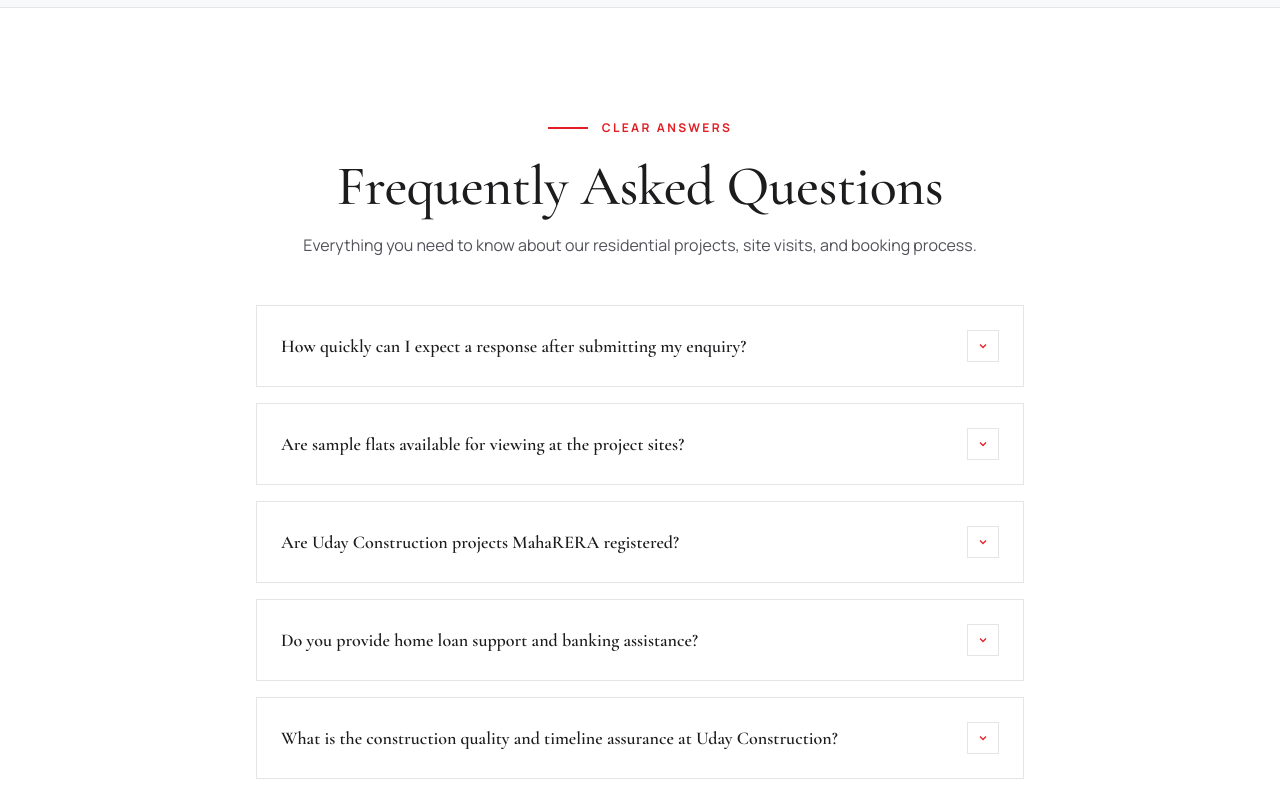
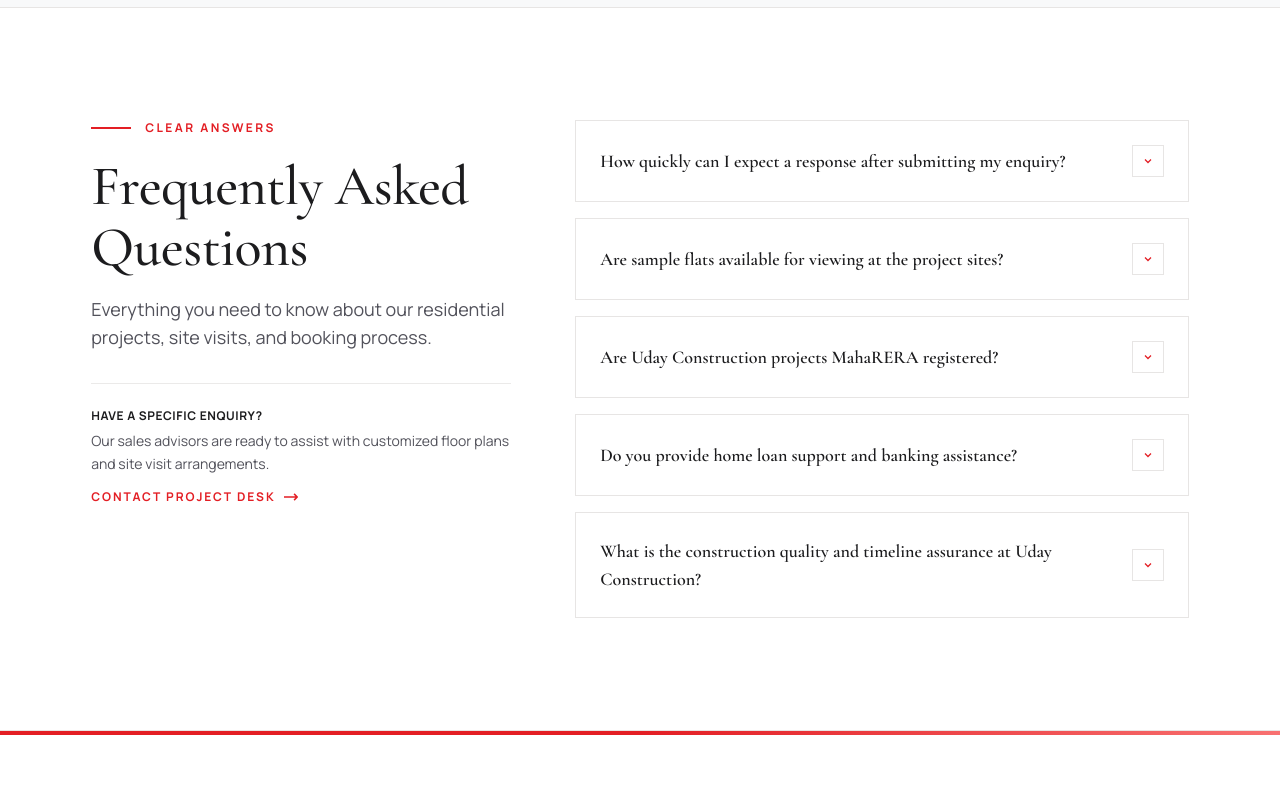
Before and after one commit to maheshmindfull-tech/uday-construction, a React (Vite) app: page / in a window 1280 px wide. Shown: the part 6680-7477 px from the top of the page. Built offline with nearby package versions, Linux system fonts and the light colour scheme.

Commit message:
Align FAQ heading to the left side with 2-column responsive layout

```diff
--- a/src/components/FAQ.jsx
+++ b/src/components/FAQ.jsx
@@ -33,19 +33,38 @@ export default function FAQ() {
   const [openFaq, setOpenFaq] = useState(null)
 
   return (
-    <section aria-label="Frequently Asked Questions" className="w-full bg-white border-t border-line py-20 md:py-28">
-      <div className="mx-auto max-w-site px-5 md:px-10">
-        <div className="mx-auto max-w-3xl text-center">
+    <section aria-label="Frequently Asked Questions" className="w-full bg-white border-t border-line py-16 sm:py-20 md:py-28">
+      <div className="mx-auto max-w-site px-4 sm:px-6 md:px-10 2xl:px-16">
+        <div className="grid grid-cols-1 gap-10 lg:grid-cols-12 lg:gap-16">
+          {/* Left Side: Heading, Eyebrow & Description */}
+          <div className="lg:col-span-5 lg:sticky lg:top-28 self-start">
             <Reveal>
-            <div className="eyebrow justify-center text-sun">Clear Answers</div>
-            <h2 className="section-title mt-5">Frequently Asked Questions</h2>
-            <p className="mt-4 text-base text-body">
+              <div className="eyebrow text-sun">Clear Answers</div>
+              <h2 className="section-title mt-4 sm:mt-5 text-left">Frequently Asked Questions</h2>
+              <p className="mt-4 text-base leading-relaxed text-body md:text-lg text-left">
                 Everything you need to know about our residential projects, site visits, and booking process.
               </p>
+
+              <div className="mt-8 border-t border-line/80 pt-6 hidden sm:block">
+                <p className="text-xs font-bold uppercase tracking-wider text-ink">Have a specific enquiry?</p>
+                <p className="mt-1.5 text-sm text-body leading-relaxed">
+                  Our sales advisors are ready to assist with customized floor plans and site visit arrangements.
+                </p>
+                <a
+                  href="/contact"
+                  className="mt-3.5 inline-flex items-center gap-2 text-xs font-bold uppercase tracking-[0.16em] text-sun transition-colors hover:text-ink"
+                >
+                  Contact Project Desk
+                  <svg width="14" height="10" viewBox="0 0 18 10" fill="none" stroke="currentColor" strokeWidth="2">
+                    <path d="M0 5h17M13 1l4 4-4 4" />
+                  </svg>
+                </a>
+              </div>
             </Reveal>
           </div>
 
-        <div className="mx-auto mt-12 max-w-3xl space-y-4">
+          {/* Right Side: Accordion Questions */}
+          <div className="space-y-4 lg:col-span-7">
             {FAQS.map((faq, index) => {
               const isOpen = openFaq === index
               return (
@@ -56,7 +75,7 @@ export default function FAQ() {
                   <button
                     type="button"
                     onClick={() => setOpenFaq(isOpen ? null : index)}
-                  className="flex w-full items-center justify-between p-6 text-left"
+                    className="flex w-full items-center justify-between p-5 sm:p-6 text-left transition-colors hover:bg-neutral-50/70"
                     aria-expanded={isOpen}
                   >
                     <span className="text-base font-semibold text-ink sm:text-lg pr-4 font-display">
@@ -64,7 +83,7 @@ export default function FAQ() {
                     </span>
                     <span
                       className={`flex h-8 w-8 flex-shrink-0 items-center justify-center border border-line bg-cream text-sun transition-transform duration-300 ${
-                      isOpen ? 'rotate-180' : ''
+                        isOpen ? 'rotate-180 bg-sun text-white border-sun' : ''
                       }`}
                     >
                       <svg width="12" height="12" viewBox="0 0 24 24" fill="none" stroke="currentColor" strokeWidth="2.5">
@@ -74,7 +93,7 @@ export default function FAQ() {
                   </button>
 
                   {isOpen && (
-                  <div className="border-t border-line/60 px-6 pb-6 pt-3 text-sm leading-relaxed text-body">
+                    <div className="border-t border-line/60 px-5 pb-6 pt-4 text-sm sm:text-[15px] leading-relaxed text-body bg-neutral-50/40">
                       {faq.answer}
                     </div>
                   )}
@@ -83,6 +102,7 @@ export default function FAQ() {
             })}
           </div>
         </div>
+      </div>
     </section>
   )
 }
```
Lines whose indentation alone changed are shown as unchanged.
